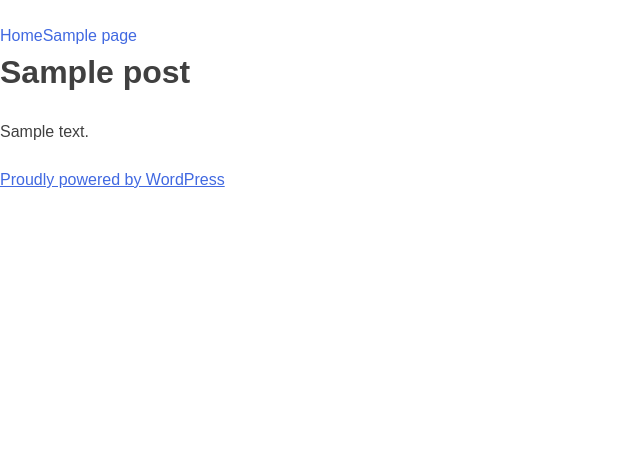
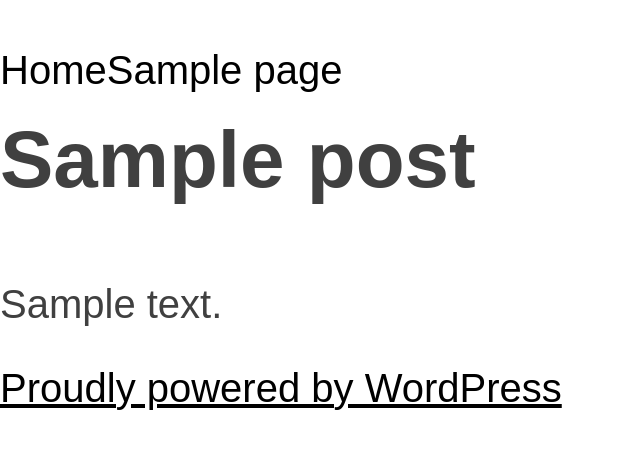
Before and after one commit to redacademy/soc-winter-2019, a WordPress theme: template themes/sports-on-campus/page.php in a window 1280 px wide. Shown: the top 449 px of the page, without its empty margins (0-640 px from the left). Run offline with PHP 8.4 and a stand-in for WordPress, Linux system fonts and the light colour scheme; the site name, menu and one post (Sample post) are stand-ins, and other content is empty; some libraries are stand-ins or nearby versions.

Commit message:
Chnaged styling back to default

```diff
--- a/themes/sports-on-campus/style.css
+++ b/themes/sports-on-campus/style.css
@@ -1,5 +1,5 @@
 /*!
-Theme Name: RED Starter Theme
+Theme Name: Sport On Campus Theme
 Theme URI: http://underscores.me/
 Author: Sage, Jasmine, Sydney, Naiji
 Author URI: http://www.redacademy.com
@@ -12,7 +12,7 @@ Tags:
 This theme, like WordPress, is licensed under the GPL.
 Use it to make something cool, have fun, and share what you've learned with others.
 
-RED Starter Theme is based on Underscores http://underscores.me/, (C) 2012-2015 Automattic, Inc.
+Sport On Campus Theme is based on Underscores http://underscores.me/, (C) 2012-2015 Automattic, Inc.
 Underscores is distributed under the terms of the GNU GPL v2 or later.
 
 Normalizing styles have been helped along thanks to the fine work of
@@ -420,7 +420,7 @@ textarea {
 --------------------------------------------------------------*/
 /* Links */
 a {
-  color: royalblue; }
+  color: black; }
   a:visited {
     color: purple; }
   a:hover, a:focus, a:active {
@@ -670,3 +670,5 @@ object {
 # Page Templates
 --------------------------------------------------------------*/
 /* Front page */
+body {
+  font-size: 40px; }
```
